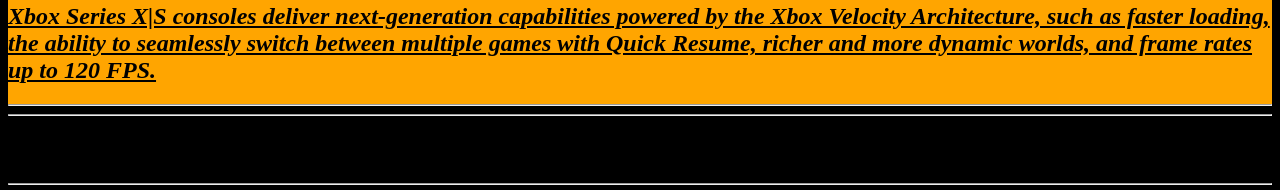
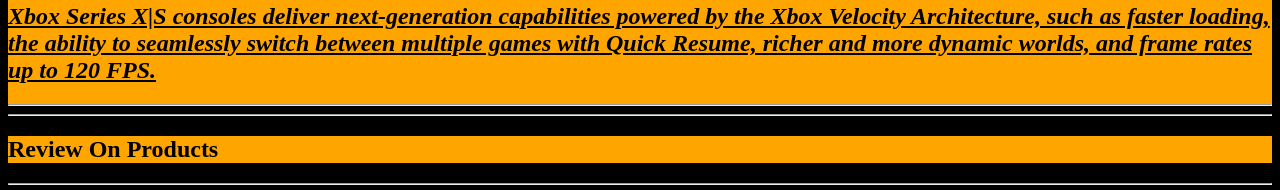
Before and after one commit to AaravGoel17/Allinone.github.io, a plain HTML site: page gaming.HTML in a window 1280 px wide. Shown: the part 1395-1585 px from the top of the page. Drawn offline with Linux system fonts and the light colour scheme.

Commit message:
Update gaming.HTML

```diff
--- a/gaming.HTML
+++ b/gaming.HTML
@@ -36,7 +36,9 @@ Consoles
 <hr>
 </section>
 <hr>
+<section style=background-color:orange;">
 <h2> Review On Products</h2>
+</section>
 <hr>
 <iframe width="560" height="315" src="https://www.youtube.com/embed/MepGo2xmVJw?si=dpaWjaJ4Z04YpgAN" title="YouTube video player" frameborder="0" allow="accelerometer; autoplay; clipboard-write; encrypted-media; gyroscope; picture-in-picture; web-share" allowfullscreen></iframe>
 <iframe width="560" height="315" src="https://www.youtube.com/embed/jOmC2Myy0nA?si=1WMkCy9GXQAWcxV1" title="YouTube video player" frameborder="0" allow="accelerometer; autoplay; clipboard-write; encrypted-media; gyroscope; picture-in-picture; web-share" allowfullscreen></iframe>
@@ -44,6 +46,7 @@ Consoles
 <hr>
 <section style="Background-color:lightgreen;">
 <h1>
+
 To visit Home Page Visit click <a href="index.Html">Home Page</a>
 </h1>
 </section>
```
